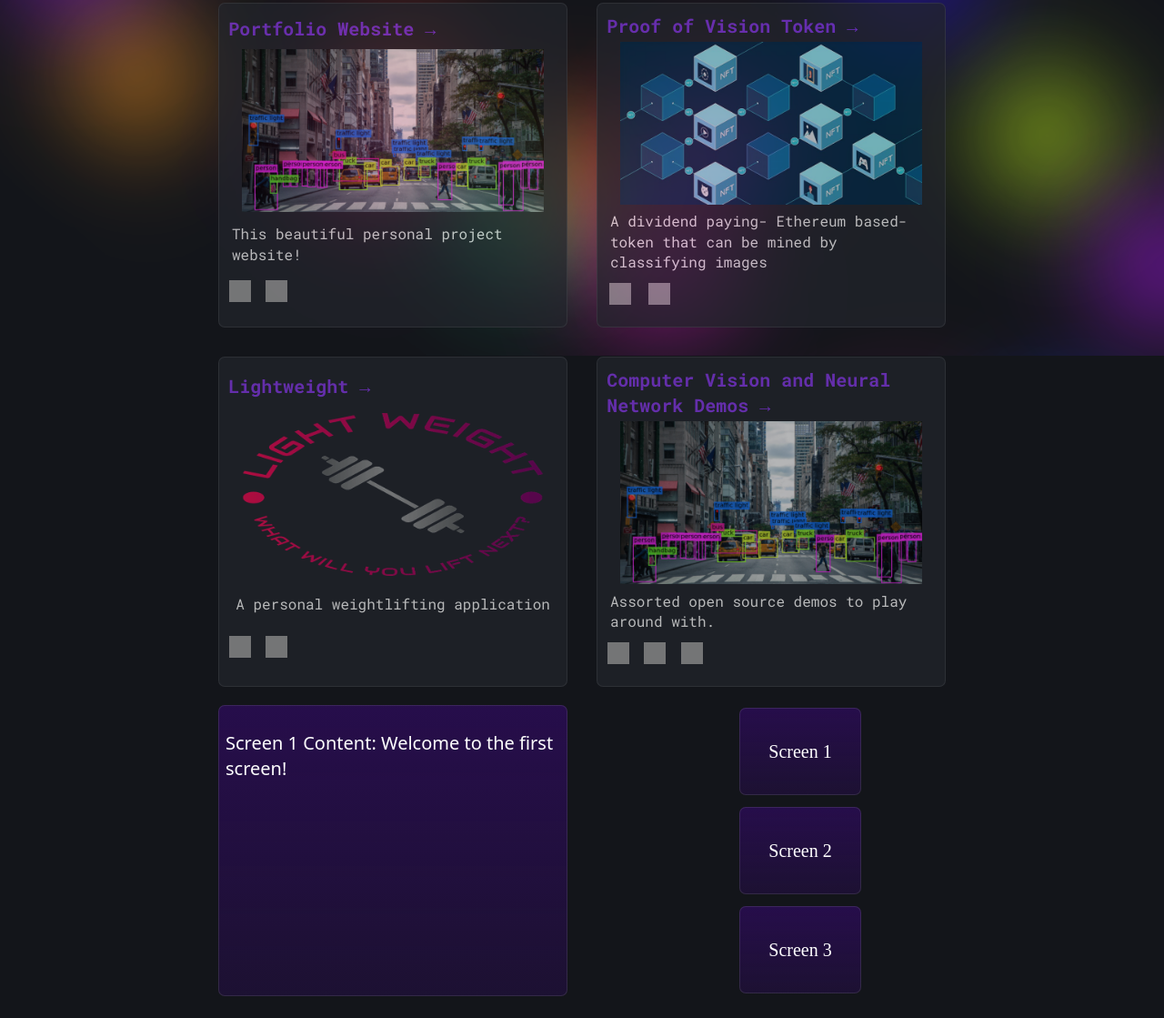
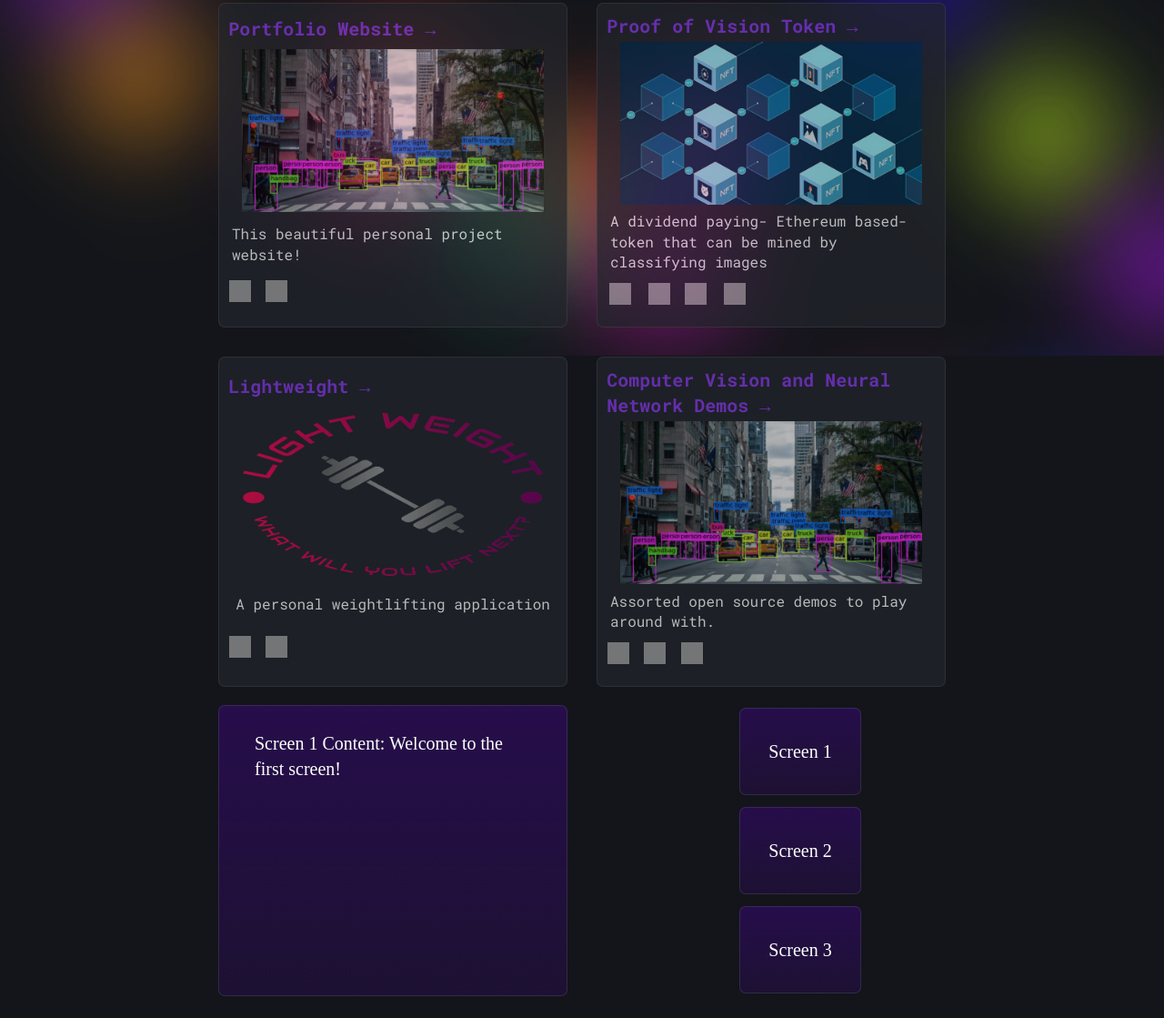
Before and after one commit to Rezlang/portfolio, an Astro site: page / in a window 1280 px wide. Shown: the part 409-1528 px from the top of the page at 91% size. Built offline with nearby package versions, Linux system fonts and the light colour scheme; Astro itself is replaced by a stand-in of ours; grey boxes are pictures that could not be loaded.

Commit message:
modified project cards

```diff
--- a/src/components/cardSwitcher.jsx
+++ b/src/components/cardSwitcher.jsx
@@ -36,11 +36,11 @@ const CardSwitcher = () => {
       }}>
       {/* Card on the left */}
           <div style={{
-              width: isMobile ? '80%' : '46%', textDecoration: 'none', lineHeight: '1.4',
-              padding: '1%', borderRadius: '7px', color: 'white',
+              width: isMobile ? '80%' : '38%', textDecoration: 'none', lineHeight: '1.4',
+              padding: '1% 5% 5% 5%', borderRadius: '7px', color: 'white',
               background: 'var(--card-background-purple)',
               boxShadow: 'inset 0 0 0 1px rgba(255, 255, 255, 0.1)',
-              height: isMobile ? '40rem' : 'auto'
+              height: isMobile ? '40rem' : 'auto', fontFamily: 'inhert',
           }}>
         <p>{cardContents[currentCardIndex]}</p>
       </div>
--- a/src/pages/index.astro
+++ b/src/pages/index.astro
@@ -46,6 +46,14 @@ import ReactDOM from 'react-dom';
 					{
 						name: 'Solidity',
 						icon: 'https://docs.soliditylang.org/en/latest/_images/solidity_logo.svg'
+					},
+					{
+						name: 'FastAPI',
+						icon: 'https://cdn.worldvectorlogo.com/logos/fastapi.svg',
+					},
+					{
+						name: 'Chainlink',
+						icon: 'https://images.ctfassets.net/t3wqy70tc3bv/57PKzLtfnCqvrvVO9dQy4u/ad6c9e026b77cf59643680bd931ca5c1/Chainlink-logo.png',
 					}
 				  ]},
 				imgPath="../../blockchain.png"
```
